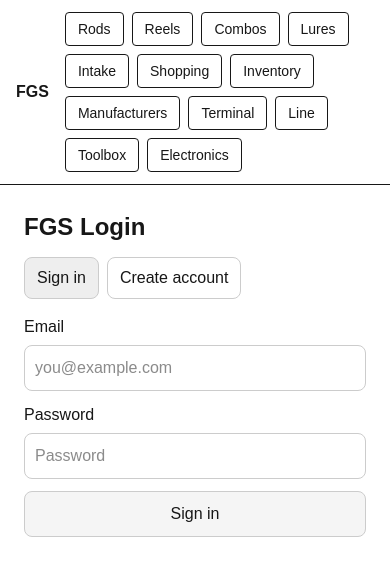
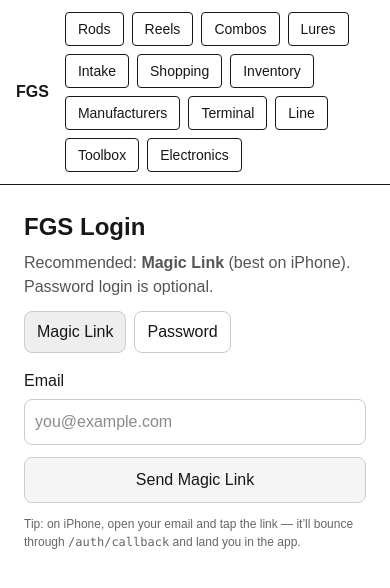
Before and after one commit to jaretphillips1-ui/FGS, a Next.js app: page /login in a window 390 px wide. Shown: the top 588 px of the page. Built offline with nearby package versions, Linux system fonts and the light colour scheme; no server answers.

Commit message:
Auth: add magic link login (mobile-friendly)

```diff
--- a/src/app/login/page.tsx
+++ b/src/app/login/page.tsx
@@ -8,7 +8,6 @@ function errText(err: unknown, fallback: string) {
   if (err instanceof Error) return err.message || fallback;
   if (typeof err === "string") return err || fallback;
 
-  // Supabase errors are often plain objects with a "message" field
   if (err && typeof err === "object" && "message" in err) {
     const m = (err as { message?: unknown }).message;
     if (typeof m === "string" && m.trim()) return m.trim();
@@ -21,46 +20,83 @@ function errText(err: unknown, fallback: string) {
   }
 }
 
+type AuthMethod = "magic" | "password";
+type Mode = "signin" | "signup";
+
 export default function LoginPage() {
   const router = useRouter();
+
+  const [method, setMethod] = useState<AuthMethod>("magic");
+  const [mode, setMode] = useState<Mode>("signin");
 
   const [email, setEmail] = useState("");
   const [password, setPassword] = useState("");
 
-  const [mode, setMode] = useState<"signin" | "signup">("signin");
   const [loading, setLoading] = useState(false);
   const [msg, setMsg] = useState<string | null>(null);
 
-  // If already signed in, go straight to /rods
   useEffect(() => {
     supabase.auth.getSession().then(({ data }) => {
       if (data.session) router.replace("/rods");
     });
   }, [router]);
 
-  async function onSubmit(e: React.FormEvent) {
+  async function sendMagicLink(e: React.FormEvent) {
     e.preventDefault();
     setMsg(null);
     setLoading(true);
 
     try {
-      if (!email || !password) {
+      const eClean = email.trim();
+      if (!eClean) {
+        setMsg("Enter your email.");
+        return;
+      }
+
+      const redirectTo = `${window.location.origin}/auth/callback`;
+
+      const { error } = await supabase.auth.signInWithOtp({
+        email: eClean,
+        options: {
+          emailRedirectTo: redirectTo,
+          // create user automatically if they don't exist yet
+          shouldCreateUser: true,
+        },
+      });
+
+      if (error) throw error;
+
+      setMsg("Magic link sent — check your email and tap the link to sign in.");
+    } catch (err: unknown) {
+      setMsg(errText(err, "Could not send magic link."));
+    } finally {
+      setLoading(false);
+    }
+  }
+
+  async function passwordAuth(e: React.FormEvent) {
+    e.preventDefault();
+    setMsg(null);
+    setLoading(true);
+
+    try {
+      const eClean = email.trim();
+      if (!eClean || !password) {
         setMsg("Enter email + password.");
         return;
       }
 
       if (mode === "signin") {
-        const { error } = await supabase.auth.signInWithPassword({ email, password });
+        const { error } = await supabase.auth.signInWithPassword({ email: eClean, password });
         if (error) throw error;
         router.replace("/rods");
       } else {
-        const { error } = await supabase.auth.signUp({ email, password });
+        const { error } = await supabase.auth.signUp({ email: eClean, password });
         if (error) throw error;
 
-        // With "Confirm email" OFF, this will usually be immediate
         const { data } = await supabase.auth.getSession();
         if (data.session) router.replace("/rods");
-        else setMsg("Account created. If email confirmations are ON, confirm your email then sign in.");
+        else setMsg("Account created. Check your email if confirmations are enabled, then sign in.");
       }
     } catch (err: unknown) {
       setMsg(errText(err, "Login failed."));
@@ -70,10 +106,40 @@ export default function LoginPage() {
   }
 
   return (
-    <main style={{ padding: 24, maxWidth: 520 }}>
+    <main style={{ padding: 24, maxWidth: 560 }}>
       <h1 style={{ fontSize: 24, fontWeight: 700 }}>FGS Login</h1>
+      <p style={{ marginTop: 6, color: "#555" }}>
+        Recommended: <b>Magic Link</b> (best on iPhone). Password login is optional.
+      </p>
 
-      <div style={{ display: "flex", gap: 8, marginTop: 12 }}>
+      <div style={{ display: "flex", gap: 8, marginTop: 12, flexWrap: "wrap" }}>
+        <button
+          onClick={() => setMethod("magic")}
+          disabled={loading}
+          style={{
+            padding: "8px 12px",
+            borderRadius: 8,
+            border: "1px solid #ccc",
+            background: method === "magic" ? "#eee" : "white",
+          }}
+        >
+          Magic Link
+        </button>
+        <button
+          onClick={() => setMethod("password")}
+          disabled={loading}
+          style={{
+            padding: "8px 12px",
+            borderRadius: 8,
+            border: "1px solid #ccc",
+            background: method === "password" ? "#eee" : "white",
+          }}
+        >
+          Password
+        </button>
+
+        {method === "password" ? (
+          <div style={{ display: "flex", gap: 8 }}>
             <button
               onClick={() => setMode("signin")}
               disabled={loading}
@@ -99,8 +165,13 @@ export default function LoginPage() {
               Create account
             </button>
           </div>
+        ) : null}
+      </div>
 
-      <form onSubmit={onSubmit} style={{ marginTop: 16, display: "grid", gap: 12 }}>
+      <form
+        onSubmit={method === "magic" ? sendMagicLink : passwordAuth}
+        style={{ marginTop: 16, display: "grid", gap: 12 }}
+      >
         <label style={{ display: "grid", gap: 6 }}>
           <span>Email</span>
           <input
@@ -113,6 +184,7 @@ export default function LoginPage() {
           />
         </label>
 
+        {method === "password" ? (
           <label style={{ display: "grid", gap: 6 }}>
             <span>Password</span>
             <input
@@ -124,6 +196,7 @@ export default function LoginPage() {
               style={{ padding: 10, borderRadius: 8, border: "1px solid #ccc" }}
             />
           </label>
+        ) : null}
 
         <button
           type="submit"
@@ -136,10 +209,22 @@ export default function LoginPage() {
             cursor: "pointer",
           }}
         >
-          {loading ? "Working..." : mode === "signin" ? "Sign in" : "Create account"}
+          {loading
+            ? "Working..."
+            : method === "magic"
+              ? "Send Magic Link"
+              : mode === "signin"
+                ? "Sign in"
+                : "Create account"}
         </button>
 
         {msg ? <p style={{ margin: 0 }}>{msg}</p> : null}
+
+        {method === "magic" ? (
+          <p style={{ margin: 0, color: "#666", fontSize: 12 }}>
+            Tip: on iPhone, open your email and tap the link — it’ll bounce through <code>/auth/callback</code> and land you in the app.
+          </p>
+        ) : null}
       </form>
     </main>
   );
```
Lines whose indentation alone changed are shown as unchanged.
